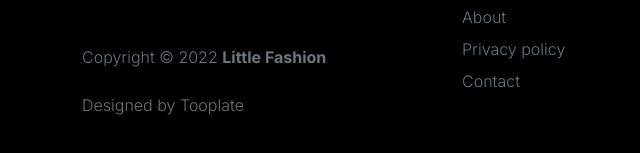
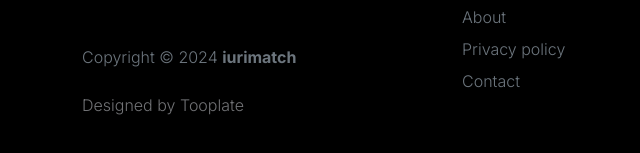
Before and after one commit to iurimatch/Little-Fashion, a plain HTML site: page about.html in a window 1280 px wide. Shown: the part 1972-2125 px from the top of the page, 0-640 px from the left. Drawn offline with Linux system fonts and the light colour scheme.

Commit message:
Update about.html

```diff
--- a/about.html
+++ b/about.html
@@ -229,7 +229,7 @@ https://www.tooplate.com/view/2127-little-fashion
 
                     <div class="col-lg-3 col-10 me-auto mb-4">
                         <h4 class="text-white mb-3"><a href="index.html">Little</a> Fashion</h4>
-                        <p class="copyright-text text-muted mt-lg-5 mb-4 mb-lg-0">Copyright © 2022 <strong>Little Fashion</strong></p>
+                        <p class="copyright-text text-muted mt-lg-5 mb-4 mb-lg-0">Copyright © 2024 <strong>iurimatch</strong></p>
                         <br>
                         <p class="copyright-text">Designed by <a href="https://www.tooplate.com/" target="_blank">Tooplate</a></p>
                     </div>
```
